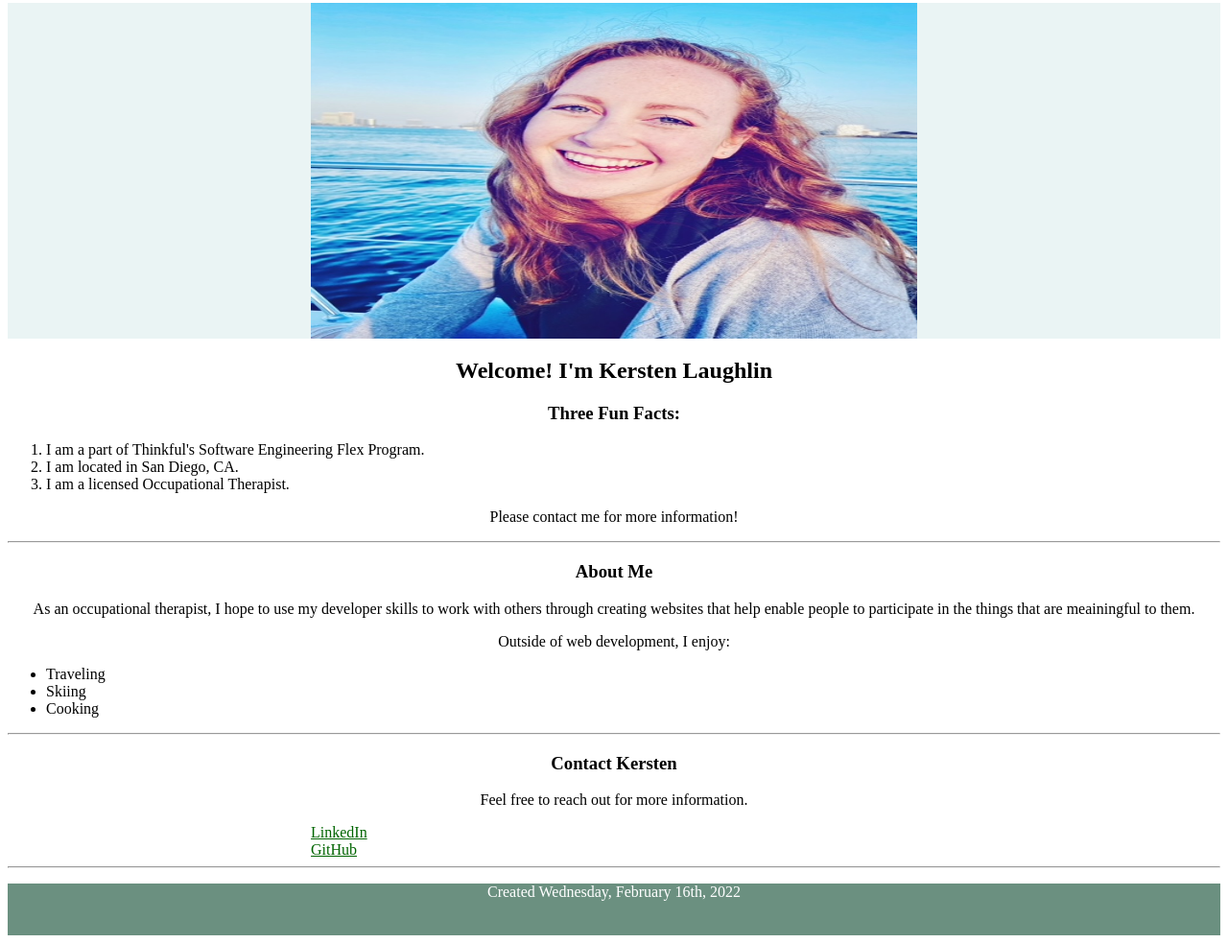
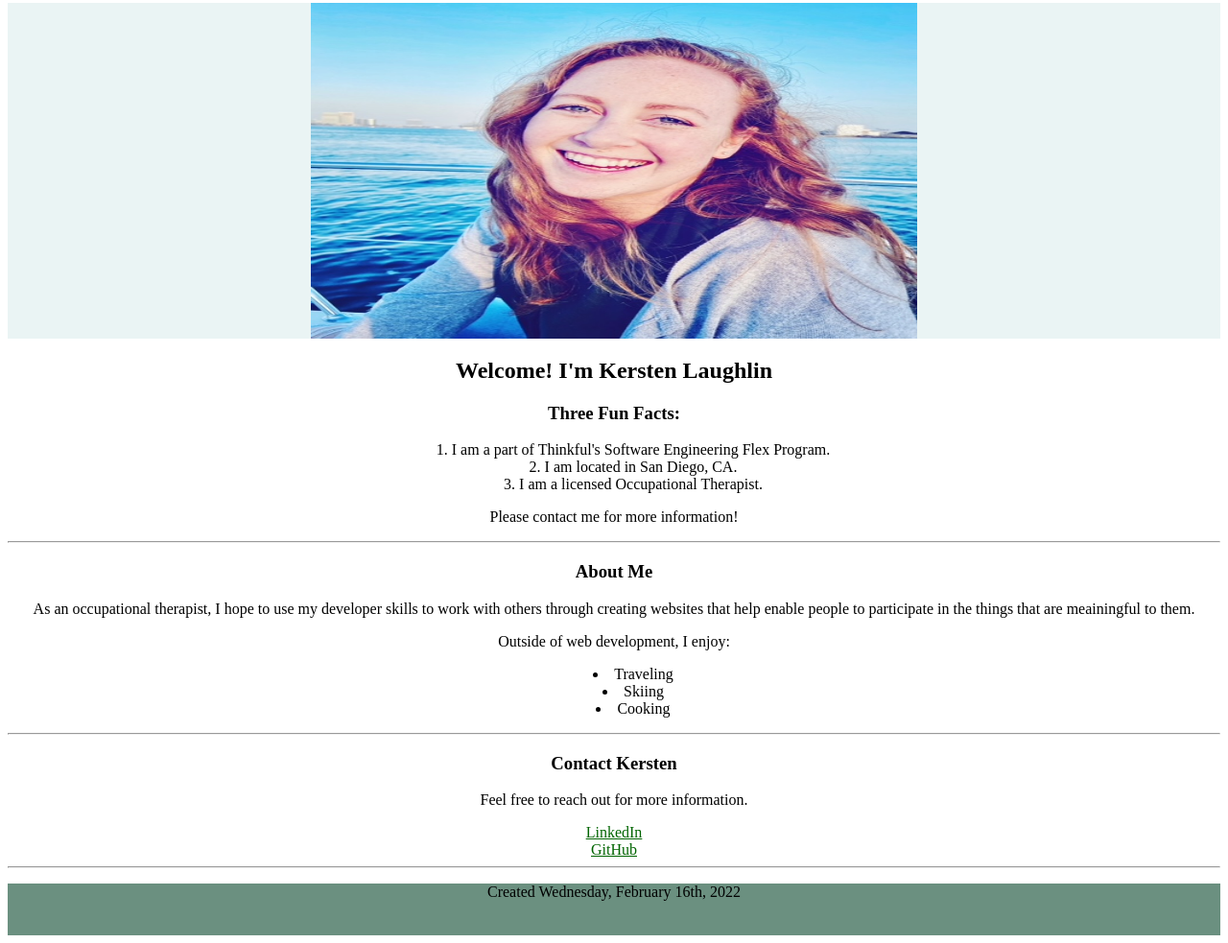
Before and after one commit to kerlaughlin/Introduction, a plain HTML site: page index.html in a window 1280 px wide. Shown: the part 170-1153 px from the top of the page at 96% size. Drawn offline with Linux system fonts and the light colour scheme.

Commit message:
Update style.css
Updated style.css

```diff
--- a/style.css
+++ b/style.css
@@ -2,9 +2,14 @@
   text-align: center;
 }
 
+.list {
+  text-align: center;
+  list-style-position: inside;
+}
+
 .background {
   background-color: #6B9080;
-  color: white;
+  color: black;
 } /*for header and footer background*/
 
 .wrapper {
@@ -38,10 +43,11 @@ hr {
   margin: 60pxp;
 }
 
-a:link    { color: darkgreen;}
-a:visited { color: #6B9080;}
-a:hover   { color: gray;}
-a:active  { color: red;}
+a:link    { color: darkgreen;
+          text-align: center;}
+a:visited { color: #6B9080;   }
+a:hover   { color: gray; }
+a:active  { color: red;  }
 
 footer {
   padding-bottom: 20px;
```
